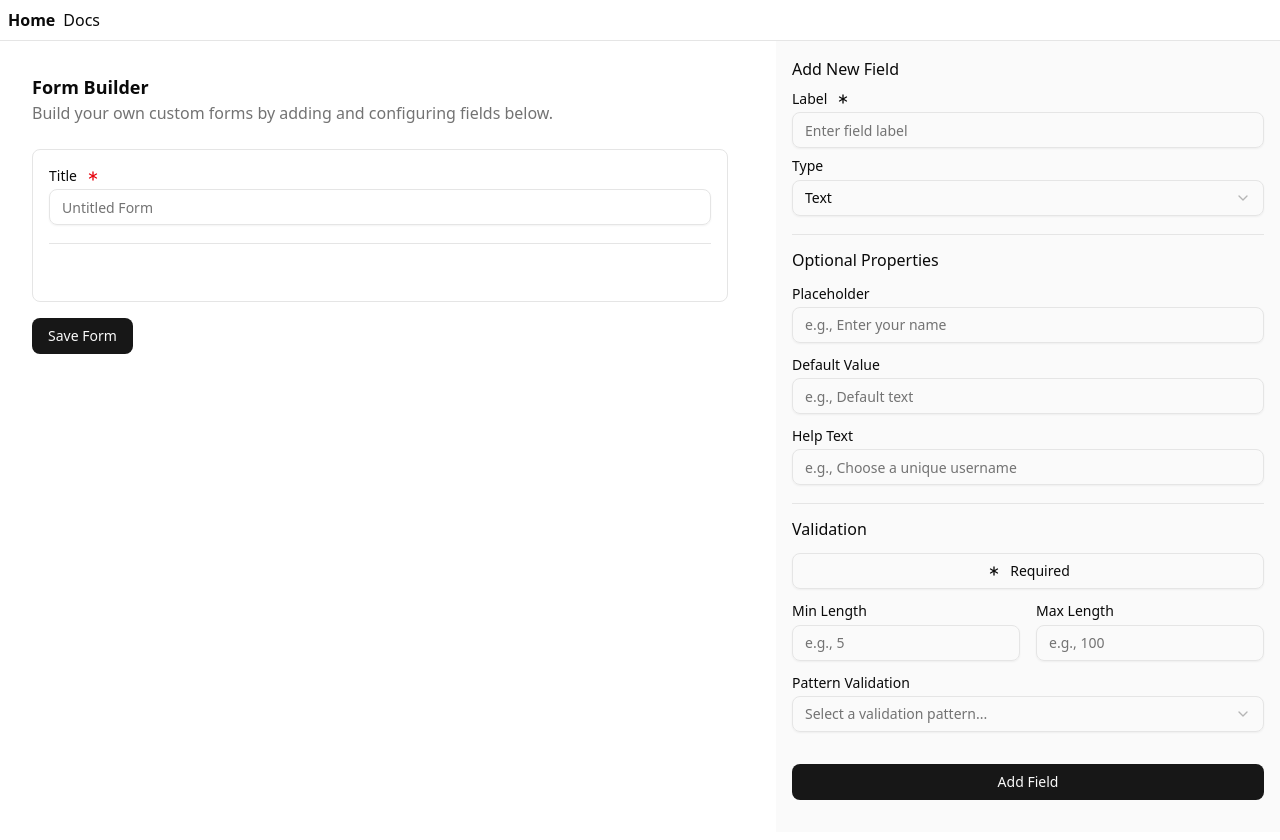
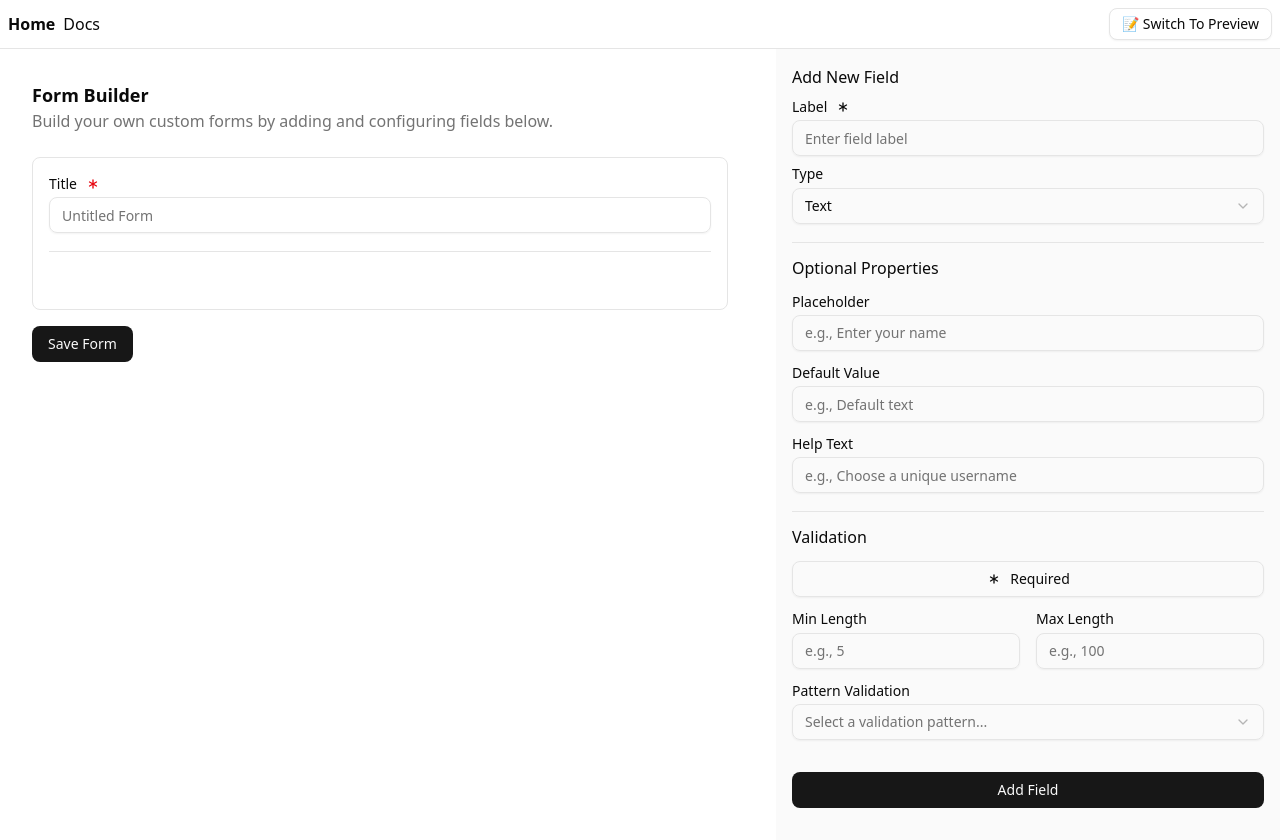
Before and after one commit to landondurnan/form-builder, a React (Vite) app: page / in a window 1280 px wide. Built offline with nearby package versions, Linux system fonts and the light colour scheme.

Commit message:
feat: Integrate builder mode system with routing
- Wrap root layout with BuilderProvider for global mode access
- Add ModeToggle button to header for easy mode switching
- Update index route to render Builder or FormPreview based on mode
- Enable seamless navigation between design and testing modes

```diff
--- a/src/routes/__root.tsx
+++ b/src/routes/__root.tsx
@@ -1,9 +1,12 @@
 import { createRootRoute, Link, Outlet } from "@tanstack/react-router";
 import { TanStackRouterDevtools } from "@tanstack/react-router-devtools";
+import { BuilderProvider } from "@/context/BuilderContext";
+import { ModeToggle } from "@/components/builder/ModeToggle";
 
 const RootLayout = () => (
-  <>
-    <div className="p-2 flex gap-2">
+  <BuilderProvider>
+    <div className="p-2 flex gap-2 justify-between items-center">
+      <div className="flex gap-2">
         <Link to="/" className="[&.active]:font-bold">
           Home
         </Link>{" "}
@@ -11,10 +14,12 @@ const RootLayout = () => (
           Docs
         </Link>
       </div>
+      <ModeToggle />
+    </div>
     <hr />
     <Outlet />
     <TanStackRouterDevtools />
-  </>
+  </BuilderProvider>
 );
 
 export const Route = createRootRoute({ component: RootLayout });
--- a/src/routes/index.tsx
+++ b/src/routes/index.tsx
@@ -1,16 +1,14 @@
 import { Builder } from "@/components/builder/Builder";
+import { FormPreview } from "@/components/builder/FormPreview";
+import { useBuilderMode } from "@/context/useBuilderMode";
 import { createFileRoute } from "@tanstack/react-router";
 
 export const Route = createFileRoute("/")({
   component: Index,
 });
 
-/** */
+function Index() {
+  const { mode } = useBuilderMode();
 
-function Index() {
-  return (
-    <main>
-      <Builder />
-    </main>
-  );
+  return <main>{mode === "builder" ? <Builder /> : <FormPreview />}</main>;
 }
```
Lines whose indentation alone changed are shown as unchanged.
